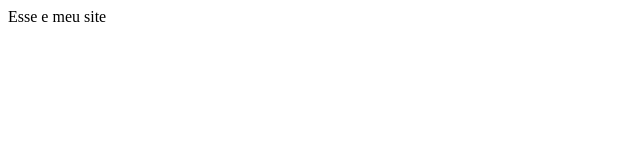
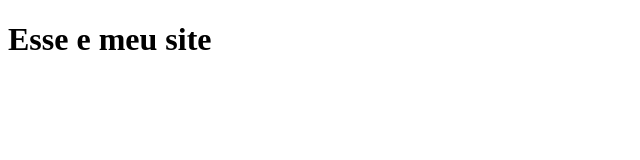
Before and after one commit to tassobarbosa/site, a plain HTML site: page index.html in a window 1280 px wide. Shown: the whole page, without its empty margins (0-640 px from the left). Drawn offline with Linux system fonts and the light colour scheme.

Commit message:
Bug titulo resolvido com H1

```diff
--- a/index.html
+++ b/index.html
@@ -5,6 +5,6 @@
 		<title> Meu Site</title>
 	</head>
 	<body>
-		Esse e meu site
+		<h1>	Esse e meu site</h1>
 	</body>
 </html>
```
